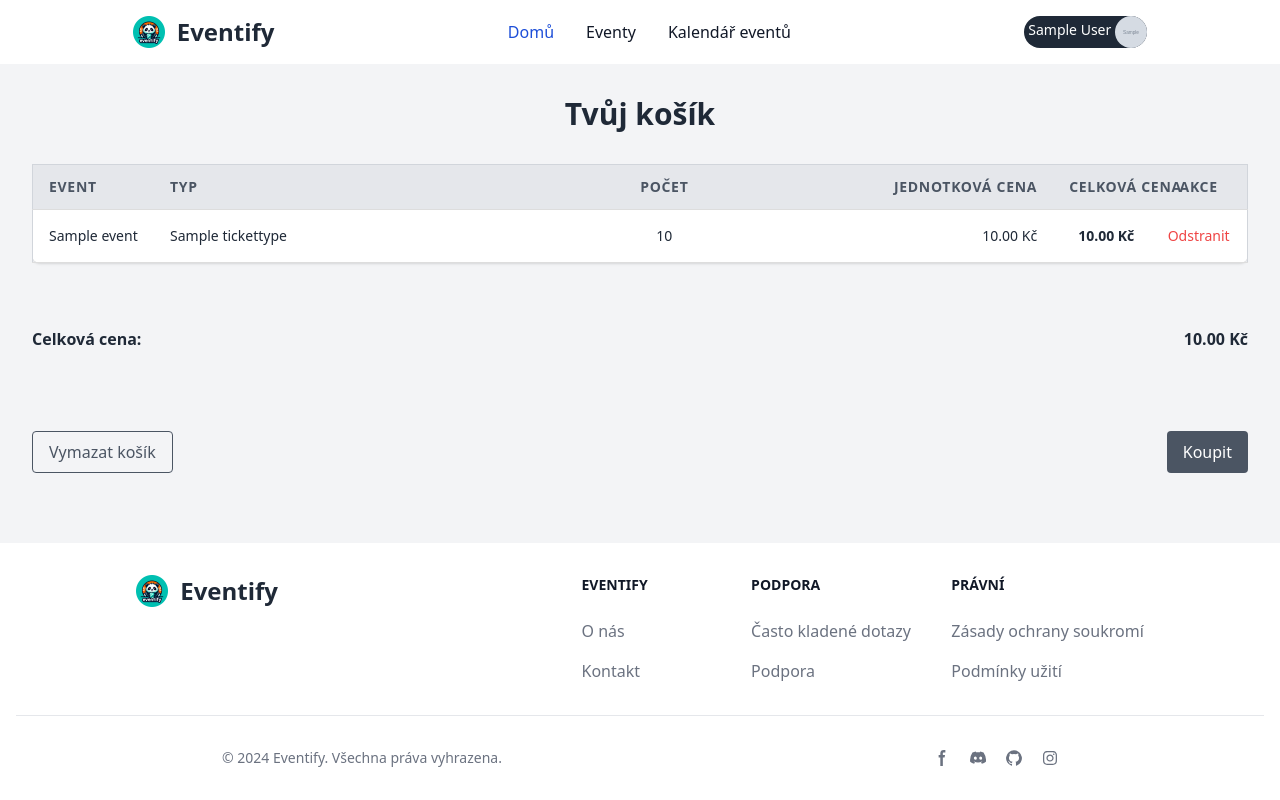
After one commit to RybkaJakub/Eventify, a Django app: page /eventify_app/cart/ in a window 1280 px wide. The commit adds this page. Run offline with Django 5.2, Linux system fonts and the light colour scheme; a user stored in the database is signed in; tables that the repository leaves empty hold one stand-in row (values such as "Sample post"); grey boxes marked "Sample" are stand-in pictures; some libraries are stand-ins or nearby versions.

Commit message:
Přidání košíku, Opravení profilové fotky v navbaru

```diff
--- /dev/null
+++ b/eventify_app/templates/account/cart.html
@@ -0,0 +1,83 @@
+{% extends "base.html" %}
+{% load static %}
+
+{% block content %}
+<div class="container mx-auto px-4 py-8">
+    <h2 class="text-3xl font-bold text-gray-800 mb-8 text-center">Tvůj košík</h2>
+
+    <div class="overflow-x-auto">
+        <table class="min-w-full bg-white border border-gray-300 rounded-lg shadow custom-table">
+            <thead>
+                <tr class="bg-gray-200 text-gray-600 uppercase text-sm tracking-wider">
+                    <th class="py-3 px-4 text-left font-semibold">Event</th>
+                    <th class="py-3 px-4 text-left font-semibold">Typ</th>
+                    <th class="py-3 px-2 text-center font-semibold w-16">Počet</th>
+                    <th class="py-3 px-4 text-right font-semibold whitespace-nowrap">Jednotková cena</th>
+                    <th class="py-3 px-4 text-right font-semibold whitespace-nowrap">Celková cena</th>
+                    <th class="py-3 px-4 text-center font-semibold">Akce</th>
+                </tr>
+            </thead>
+            <tbody class="text-gray-800 text-sm">
+                {% if items %}
+                {% for item in items %}
+                <tr class="border-b border-gray-200 hover:bg-gray-100 transition ease-in-out duration-100" id="{{ item.id }}">
+                    <td class="py-4 px-4 text-left truncate event-cell" title="{{ item.event.name }}">{{ item.event.name }}</td>
+                    <td class="py-4 px-4 text-left truncate type-cell" title="{{ item.ticket_type.name }}">{{ item.ticket_type.name }}</td>
+                    <td class="py-4 px-2 text-center">{{ item.quantity }}</td>
+                    <td class="py-4 px-4 text-right">{{ item.ticket_type.price }} Kč</td>
+                    <td class="py-4 px-4 text-right font-semibold">{{ item.total_amount }} Kč</td>
+                    <td class="py-4 px-4 text-center">
+                        <form action="{% url 'remove_item' item.id %}" method="POST" style="display: inline;">
+                            {% csrf_token %}
+                            <button type="submit" class="text-red-500 hover:text-red-700">Odstranit</button>
+                        </form>
+                    </td>
+                </tr>
+                {% endfor %}
+            {% else %}
+                    <tr class="border-b border-gray-200 hover:bg-gray-100 transition ease-in-out duration-100" id="NONE">
+                        <td class="py-4 px-4 text-center truncate" title="No Tickets" colspan="6">Nemáte žádné vstupenky v košíku.</td>
+                    </tr>
+            {% endif %}
+            </tbody>
+        </table>
+
+        <div class="flex justify-between mt-16">
+            <p class="font-semibold">Celková cena:</p>
+            <p class="font-semibold">{{ total_price }} Kč</p>
+        </div>
+
+        <div class="flex justify-between mt-20">
+    <div class="justify-start" style="margin-left: 0"> <!-- Zarovnání tlačítka doleva -->
+        <form action="{% url 'clear_cart' %}" method="POST" style="display: inline;">
+            {% csrf_token %}
+            <button type="submit" class="text-gray-600 border border-gray-600 py-2 px-4 rounded hover:bg-gray-100">Vymazat košík</button>
+        </form>
+    </div>
+
+    <button type="submit" form="checkout-form" class="bg-gray-600 text-white py-2 px-4 rounded hover:bg-gray-700">Koupit</button>
+</div>
+    </div>
+</div>
+
+<style>
+    /* Přizpůsobení šířek sloupců */
+    .custom-table .event-cell {
+        max-width: 150px; /* Šířka pro Event */
+        overflow: hidden;
+        white-space: nowrap;
+        text-overflow: ellipsis;
+    }
+
+    .custom-table .type-cell {
+        max-width: 100px; /* Šířka pro Typ */
+        overflow: hidden;
+        white-space: nowrap;
+        text-overflow: ellipsis;
+    }
+
+    .custom-table th.w-16, .custom-table td.w-16 {
+        width: 50px; /* Nastavení šířky pro Počet */
+    }
+</style>
+{% endblock %}
--- a/eventify_app/templates/account/profile.html
+++ b/eventify_app/templates/account/profile.html
@@ -8,8 +8,8 @@
     <h1 class="text-3xl font-semibold mb-6 text-center">Profil uživatele {{ vieweduser.username }}</h1>
     <div class="flex flex-col items-center">
         <!-- Profilový obrázek -->
-        {% if profile_picture %}
-            <img src="{{ profile_picture }}" alt="Profilový obrázek" class="w-24 h-24 rounded-full mb-4">
+        {% if viewed_picture %}
+            <img src="{{ viewed_picture }}" alt="Profilový obrázek" class="w-24 h-24 rounded-full mb-4">
         {% elif vieweduser.image %}
             <img src="{{ vieweduser.image.url }}" alt="Profilový obrázek" class="w-24 h-24 rounded-full mb-4">
         {% else %}
--- a/eventify_app/templates/page/footer.html
+++ b/eventify_app/templates/page/footer.html
@@ -88,6 +88,7 @@
         if (documentHeight < windowHeight) {
             footer.style.position = 'fixed';
             footer.style.bottom = '0';
+            footer.style.width = '100%'; // Šířka bude automaticky přes celou obrazovku
         } else {
             footer.style.position = 'static';
         }
--- a/eventify_app/templates/page/header.html
+++ b/eventify_app/templates/page/header.html
@@ -48,7 +48,7 @@
     }
 </style>
 
-<header class="bg-white p-3 text-center" style="margin-top: 50px;">
+<header class="bg-white text-center" style="margin-top: 50px;">
     <div class="welcome-section relative py-32 bg-cover bg-center" style="background-image: url('{% static 'img/eventify_wallpaper.jpg' %}');">
         <div class="absolute inset-0 bg-black bg-opacity-50"></div>
         <div class="relative z-10 flex justify-between items-start p-6">
--- a/eventify_app/templates/page/navbar.html
+++ b/eventify_app/templates/page/navbar.html
@@ -11,6 +11,7 @@
     {% if user.is_authenticated %}
         <button type="button" class="flex text-sm bg-gray-800 rounded-full focus:ring-4 focus:ring-gray-300 dark:focus:ring-gray-600" id="user-menu-button" aria-expanded="false">
         <span class="sr-only">Otevrit uzivatelske menu</span>
+        <p class="text-white m-1">{{ user.first_name }} {{ user.last_name }}</p>
         {% if has_picture %}
             <img class="w-8 h-8 rounded-full" src="{{ profile_picture }}" alt="user photo">
         {% elif user.image %}
@@ -26,6 +27,9 @@
           <span class="block text-sm text-gray-500 truncate dark:text-gray-400">{{ user.email }}</span>
         </div>
         <ul class="py-2" aria-labelledby="user-menu-button">
+        <li>
+            <a href="{% url 'cart' %}" class="block px-4 py-2 text-sm text-gray-700 hover:bg-gray-100 dark:hover:bg-gray-600 dark:text-gray-200 dark:hover:text-white">Košík</a>
+        </li>
         {% for group in user.groups.all %}
             {% if group.name == "editor" or group.name == "admin" %}
             <li>
--- a/eventify_app/urls.py
+++ b/eventify_app/urls.py
@@ -4,7 +4,7 @@ from django.contrib import admin
 from django.contrib.auth.views import LogoutView
 from .views import index, purchase_ticket, EventManagerView, EventCreateView, EventDeleteView, EventDetailView, \
     EventUpdateView, MyEventsListView, delete_ticket_type, \
-    UserProfileView, MyProfileView, UserProfileEditView
+    UserProfileView, MyProfileView, UserProfileEditView, CartView, RemoveItemView, ClearCartView
 
 urlpatterns = [
     path('', index, name='index'),
@@ -19,6 +19,9 @@ urlpatterns = [
     path('eventmanager/delete-ticke_type/<int:pk>/', delete_ticket_type, name='delete_ticket_type'),
     path('eventmanager/delete/<int:pk>/', EventDeleteView.as_view(), name='delete_event'),
     path('my_events_list/', MyEventsListView.as_view(), name='my_events_list'),
+    path('cart/', CartView.as_view(), name='cart'),
+    path('cart/remove/<int:item_id>/', RemoveItemView.as_view(), name='remove_item'),
+    path('cart/clear', ClearCartView.as_view(), name='clear_cart'),
     path('event_detail/<int:pk>/', EventDetailView.as_view(), name='event_detail'),
     path('purchase_ticket/<int:pk>', purchase_ticket, name='purchase_ticket'),
 ]
--- a/eventify_app/views.py
+++ b/eventify_app/views.py
@@ -1,3 +1,4 @@
+from lib2to3.fixes.fix_input import context
 
 from django.contrib.auth import logout
 from django.http import HttpResponseRedirect
@@ -8,7 +9,7 @@ from django.contrib import messages
 from django.urls import reverse
 from django.views import View
 
-from .models import Event, TicketType, TicketPurchase, Address, CustomUser
+from .models import Event, TicketType, TicketPurchase, Address, CustomUser, Cart
 from allauth.socialaccount.models import SocialAccount
 from .forms import UserProfileEditForm
 from django.utils import timezone
@@ -58,12 +59,19 @@ class EventManagerView(PermissionRequiredMixin, ListView):
     def get_context_data(self, *, object_list=None, **kwargs):
         context = super().get_context_data(**kwargs)
         user = self.request.user
+        has_picture = False
         organization = user.organization
 
         in_organization = True if organization else False
 
+        profile_picture = UserProfileView.get_user_profile_picture(self.request, SocialAccount.objects.filter(user=self.request.user))
+        if profile_picture:
+            has_picture = True
+
         context['organization'] = organization
         context['in_organization'] = in_organization
+        context['has_picture'] = has_picture
+        context['profile_picture'] = profile_picture
         context['events'] = Event.objects.filter(organization=organization)
         current_url_name = resolve(self.request.path_info).url_name
         context['current_url'] = current_url_name
@@ -111,6 +119,12 @@ class EventCreateView(EventInline, CreateView, LoginRequiredMixin, PermissionReq
      def get_context_data(self, **kwargs):
          ctx = super(EventCreateView, self).get_context_data(**kwargs)
          ctx['named_formsets'] = self.get_named_formsets()
+         has_picture = False
+         profile_picture = UserProfileView.get_user_profile_picture(self.request, SocialAccount.objects.filter(user=self.request.user))
+         if profile_picture:
+             has_picture = True
+         ctx['profile_picture'] = profile_picture
+         ctx['has_picture'] = has_picture
          return ctx
 
      def get_named_formsets(self):
@@ -128,6 +142,13 @@ class EventUpdateView(EventInline, LoginRequiredMixin, UpdateView):
     def get_context_data(self, **kwargs):
         ctx = super(EventUpdateView, self).get_context_data(**kwargs)
         ctx['named_formsets'] = self.get_named_formsets()
+        has_picture = False
+        profile_picture = UserProfileView.get_user_profile_picture(self.request,
+                                                                   SocialAccount.objects.filter(user=self.request.user))
+        if profile_picture:
+            has_picture = True
+        ctx['has_picture'] = has_picture
+        ctx['profile_picture'] = profile_picture
         return ctx
 
     def get_named_formsets(self):
@@ -166,6 +187,13 @@ class EventDeleteView(LoginRequiredMixin, PermissionRequiredMixin, UserPassesTes
         context = super().get_context_data(**kwargs)
         current_url_name = resolve(self.request.path_info).url_name
         context['current_url'] = current_url_name
+        has_picture = False
+        profile_picture = UserProfileView.get_user_profile_picture(self.request,
+                                                                   SocialAccount.objects.filter(user=self.request.user))
+        if profile_picture:
+            has_picture = True
+        context['has_picture'] = has_picture
+        context['profile_picture'] = profile_picture
         return context
 
 
@@ -182,6 +210,14 @@ class EventDetailView(DetailView):
         current_url_name = resolve(self.request.path_info).url_name
         context['current_url'] = current_url_name
         context['ticket_types'] = TicketType.objects.filter(event=self.object)
+
+        has_picture = False
+        profile_picture = UserProfileView.get_user_profile_picture(self.request,
+                                                                   SocialAccount.objects.filter(user=self.request.user))
+        if profile_picture:
+            has_picture = True
+        context['has_picture'] = has_picture
+        context['profile_picture'] = profile_picture
 
         auth = self.request.user.is_authenticated
         context['isAuth'] = auth
@@ -243,7 +279,13 @@ class MyProfileView(LoginRequiredMixin, TemplateView):
         context['address'] = Address.objects.filter(user=user)
         context['email_confirmed'] = EmailAddress.objects.filter(user=user, verified=True).exists()
         context['social_accounts'] = SocialAccount.objects.filter(user=user)
-        context['profile_picture'] = self.get_user_profile_picture(context['social_accounts'])
+        has_picture = False
+        profile_picture = UserProfileView.get_user_profile_picture(self.request,
+                                                                   SocialAccount.objects.filter(user=self.request.user))
+        if profile_picture:
+            has_picture = True
+        context['has_picture'] = has_picture
+        context['profile_picture'] = profile_picture
         return context
 
 class UserProfileView(LoginRequiredMixin, TemplateView):
@@ -276,7 +318,14 @@ class UserProfileView(LoginRequiredMixin, TemplateView):
         context['address'] = Address.objects.filter(user=vieweduser)
         context['email_confirmed'] = EmailAddress.objects.filter(user=vieweduser, verified=True).exists()
         context['social_accounts'] = SocialAccount.objects.filter(user=vieweduser)
-        context['profile_picture'] = self.get_user_profile_picture(context['social_accounts'])
+        viewed_picture = UserProfileView.get_user_profile_picture(self.request, SocialAccount.objects.filter(user=vieweduser))
+        has_picture = False
+        profile_picture = UserProfileView.get_user_profile_picture(self.request, SocialAccount.objects.filter(user=self.request.user))
+        if profile_picture:
+            has_picture = True
+        context['has_picture'] = has_picture
+        context['profile_picture'] = profile_picture
+        context['viewed_picture'] = viewed_picture
         return context
 
 class UserProfileEditView(UpdateView):
@@ -312,6 +361,15 @@ class MyEventsListView(ListView):
         current_url_name = resolve(self.request.path_info).url_name
         context['current_url'] = current_url_name
 
+        has_picture = False
+        profile_picture = UserProfileView.get_user_profile_picture(self.request,
+                                                                   SocialAccount.objects.filter(user=self.request.user))
+        if profile_picture:
+            has_picture = True
+
+        context['has_picture'] = has_picture
+        context['profile_picture'] = profile_picture
+
         return context
 
 @login_required
@@ -330,7 +388,7 @@ def purchase_ticket(request, pk):
 
         total_amount = ticket_type.price * quantity
 
-        TicketPurchase.objects.create(
+        Cart.objects.create(
             user=request.user,
             event=event,
             ticket_type=ticket_type,
@@ -338,9 +396,41 @@ def purchase_ticket(request, pk):
             total_amount=total_amount
         )
 
-        messages.success(request, f'Úspěšně jste zakoupili {quantity} vstupenek na event "{event.name}".')
-        ticket_type.left -= quantity
-        ticket_type.save()
+        messages.success(request, f'Úspěšně jste přidali do košíku {quantity} vstupenek na event "{event.name}".')
         return redirect('event_detail', pk=event_id)
 
     return redirect('index')
+
+class CartView(LoginRequiredMixin, TemplateView):
+    template_name = "account/cart.html"
+
+    def get_context_data(self, **kwargs):
+        context = super().get_context_data(**kwargs)
+        user = self.request.user
+        context['user'] = user
+        items = Cart.objects.filter(user=user)
+        context['items'] = items
+        total_price = sum(item.total_amount for item in items)
+        context['total_price'] = total_price
+
+        has_picture = False
+        profile_picture = UserProfileView.get_user_profile_picture(self.request,
+                                                                   SocialAccount.objects.filter(user=self.request.user))
+        if profile_picture:
+            has_picture = True
+
+        context['has_picture'] = has_picture
+        context['profile_picture'] = profile_picture
+
+        return context
+
+class RemoveItemView(LoginRequiredMixin, View):
+    def post(self, request, item_id):
+        item = get_object_or_404(Cart, id=item_id, user=request.user)
+        item.delete()
+        return redirect('cart')
+
+class ClearCartView(LoginRequiredMixin, View):
+    def post(self, request):
+        Cart.objects.filter(user=request.user).delete()
+        return redirect('cart')  # Přesměrování zpět na stránku s košíkem
```
Also changed, not shown: eventify_app/models.py (+7 -0 lines), requirements.txt (+25 -0 lines).
